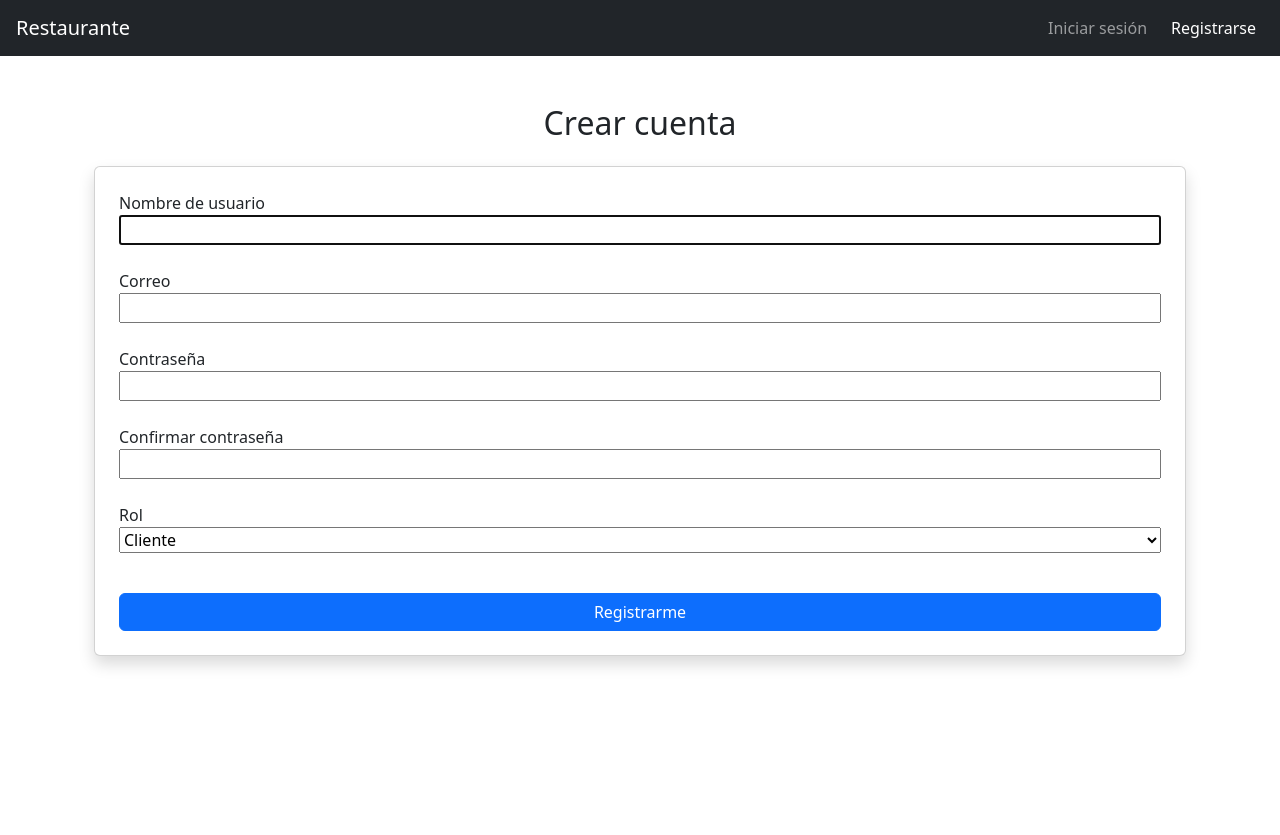
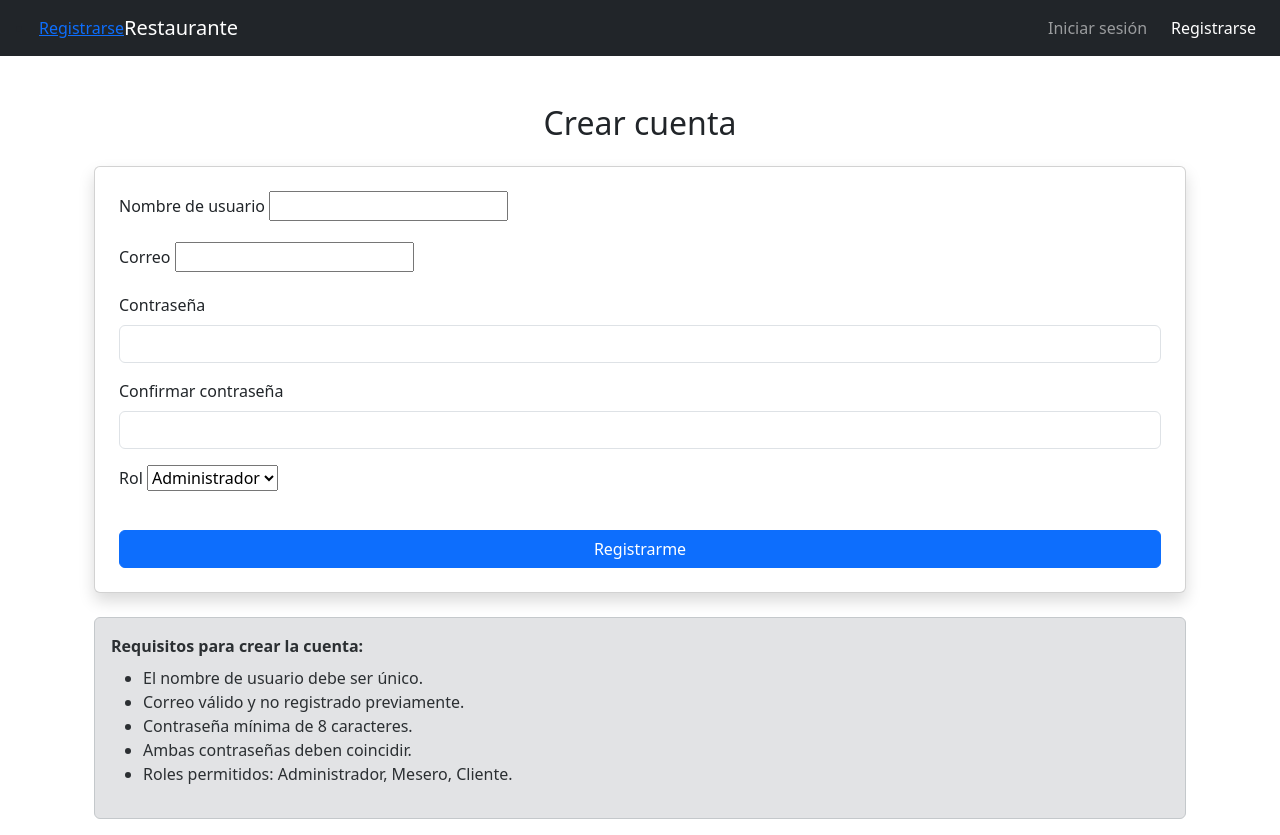
Before and after one commit to Diego2004-max/Restaurante, a Django app: page /register/ in a window 1280 px wide. Before the commit the page ends 667 px from the top, so only its background shows below. Run offline with Django 4.2, Linux system fonts and the light colour scheme.

Commit message:
act templates

```diff
--- a/core/forms.py
+++ b/core/forms.py
@@ -1,15 +1,34 @@
 from django import forms
-from django.contrib.auth.forms import UserCreationForm
 from django.contrib.auth.models import User
 
-class RegisterForm(UserCreationForm):
-    ROLE_CHOICES = [
-        ("cliente", "Cliente"),
-        ("mesero", "Mesero"),
-    ]
+ROLE_CHOICES = [
+    ("admin", "Administrador"),
+    ("mesero", "Mesero"),
+    ("cliente", "Cliente"),
+]
 
+class RegisterForm(forms.ModelForm):
+    password = forms.CharField(widget=forms.PasswordInput)
+    confirm_password = forms.CharField(widget=forms.PasswordInput)
     role = forms.ChoiceField(choices=ROLE_CHOICES)
 
     class Meta:
         model = User
-        fields = ["username", "email", "password1", "password2", "role"]
+        fields = ["username", "email", "password"]
+
+    def clean(self):
+        cleaned_data = super().clean()
+        p1 = cleaned_data.get("password")
+        p2 = cleaned_data.get("confirm_password")
+
+        if p1 != p2:
+            raise forms.ValidationError("Las contraseñas no coinciden.")
+
+        return cleaned_data
+
+    def save(self, commit=True):
+        user = super().save(commit=False)
+        user.set_password(self.cleaned_data["password"])
+        if commit:
+            user.save()
+        return user
--- a/templates/core/base.html
+++ b/templates/core/base.html
@@ -8,6 +8,9 @@
 <body>
 
 <nav class="navbar navbar-expand-lg navbar-dark bg-dark px-3">
+    {% if not user.is_authenticated %}
+        <li><a href="{% url 'core:register' %}">Registrarse</a></li>
+    {% endif %}
     <a class="navbar-brand" href="{% url 'core:home' %}">Restaurante</a>
 
     <div class="navbar-nav ms-auto">
@@ -28,6 +31,7 @@
     {% endblock %}
 </div>
 
+
 <script src="https://cdn.jsdelivr.net/npm/bootstrap@5.3.2/dist/js/bootstrap.bundle.min.js"></script>
 
 </body>
--- a/templates/core/register.html
+++ b/templates/core/register.html
@@ -6,30 +6,64 @@
     <h2 class="text-center mb-4">Crear cuenta</h2>
 
     {% if form.errors %}
-        <div class="alert alert-danger">
-            Revisa los datos ingresados.
-        </div>
+    <div class="alert alert-danger">
+        <strong>Revisa los datos ingresados.</strong>
+        <ul>
+            {% for field in form %}
+                {% for error in field.errors %}
+                    <li>{{ error }}</li>
+                {% endfor %}
+            {% endfor %}
+            {% for error in form.non_field_errors %}
+                <li>{{ error }}</li>
+            {% endfor %}
+        </ul>
+    </div>
     {% endif %}
 
     <form method="POST" class="card p-4 shadow">
         {% csrf_token %}
 
-        <label>Nombre de usuario</label>
-        {{ form.username }} <br>
 
-        <label>Correo</label>
-        {{ form.email }} <br>
+        <div class="mb-3">
+            <label class="form-label">Nombre de usuario</label>
+            {{ form.username }}
+        </div>
 
-        <label>Contraseña</label>
-        {{ form.password1 }} <br>
 
-        <label>Confirmar contraseña</label>
-        {{ form.password2 }} <br>
+        <div class="mb-3">
+            <label class="form-label">Correo</label>
+            {{ form.email }}
+        </div>
 
-        <label>Rol</label>
-        {{ form.role }} <br>
 
-        <button class="btn btn-primary mt-3">Registrarme</button>
+        <div class="mb-3">
+            <label class="form-label">Contraseña</label>
+            <input type="password" name="password1" class="form-control" required>
+        </div>
+
+        <div class="mb-3">
+            <label class="form-label">Confirmar contraseña</label>
+            <input type="password" name="password2" class="form-control" required>
+        </div>
+
+        <div class="mb-3">
+            <label class="form-label">Rol</label>
+            {{ form.role }}
+        </div>
+
+        <button class="btn btn-primary w-100 mt-3">Registrarme</button>
     </form>
+
+    <div class="alert alert-secondary mt-4">
+        <strong>Requisitos para crear la cuenta:</strong>
+        <ul class="mt-2">
+            <li>El nombre de usuario debe ser único.</li>
+            <li>Correo válido y no registrado previamente.</li>
+            <li>Contraseña mínima de 8 caracteres.</li>
+            <li>Ambas contraseñas deben coincidir.</li>
+            <li>Roles permitidos: Administrador, Mesero, Cliente.</li>
+        </ul>
+    </div>
 </div>
 {% endblock %}
```
Also changed, not shown: templates/base.html (+30 -20 lines), templates/core/home.html (+30 -3 lines).
